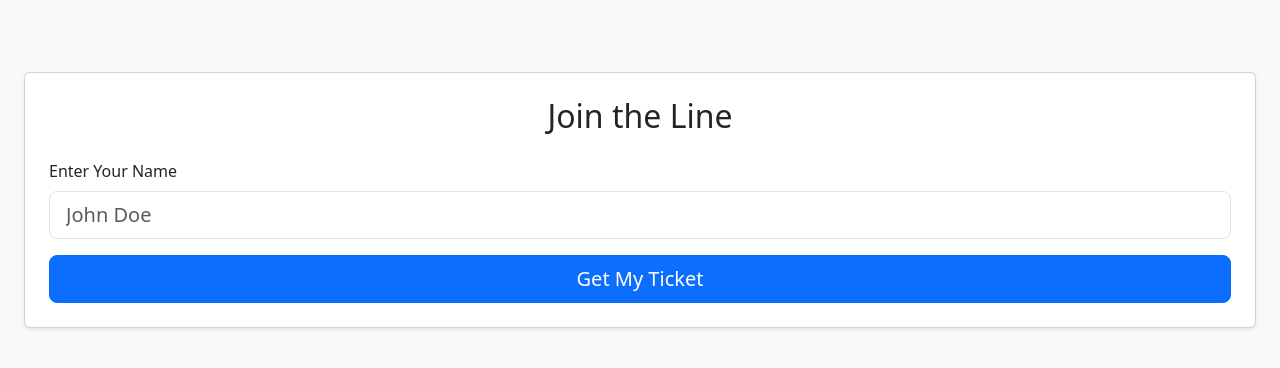
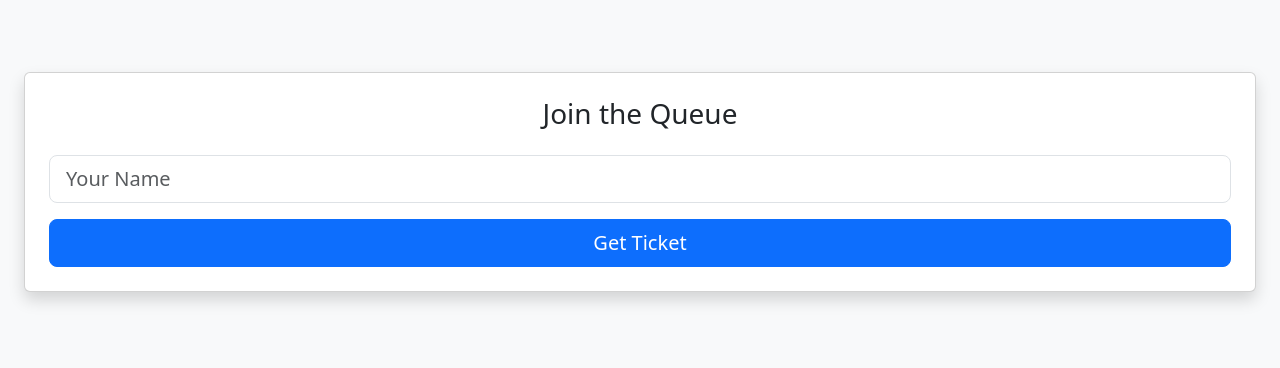
Before and after one commit to 3k100612-max/queue, a Flask app: page /join in a window 1280 px wide. Shown: the top 368 px of the page. Run offline with Flask 3, Linux system fonts and the light colour scheme; some libraries are stand-ins or nearby versions.

Commit message:
Update join_form.html

```diff
--- a/templates/join_form.html
+++ b/templates/join_form.html
@@ -2,18 +2,14 @@
 <html>
 <head>
     <meta name="viewport" content="width=device-width, initial-scale=1">
-    <title>Join Queue</title>
     <link rel="stylesheet" href="https://cdn.jsdelivr.net/npm/bootstrap@5.3.0/dist/css/bootstrap.min.css">
 </head>
-<body class="bg-light p-4">
-    <div class="card shadow-sm p-4 mt-5">
-        <h2 class="text-center mb-4">Join the Line</h2>
-        <form method="POST">
-            <div class="mb-3">
-                <label class="form-label">Enter Your Name</label>
-                <input type="text" name="name" class="form-control form-control-lg" required placeholder="John Doe">
-            </div>
-            <button type="submit" class="btn btn-primary btn-lg w-100">Get My Ticket</button>
+<body class="bg-light p-4 text-center">
+    <div class="card shadow p-4 mt-5">
+        <h3>Join the Queue</h3>
+        <form method="POST" class="mt-3">
+            <input type="text" name="name" class="form-control form-control-lg mb-3" placeholder="Your Name" required>
+            <button type="submit" class="btn btn-primary btn-lg w-100">Get Ticket</button>
         </form>
     </div>
 </body>
```
